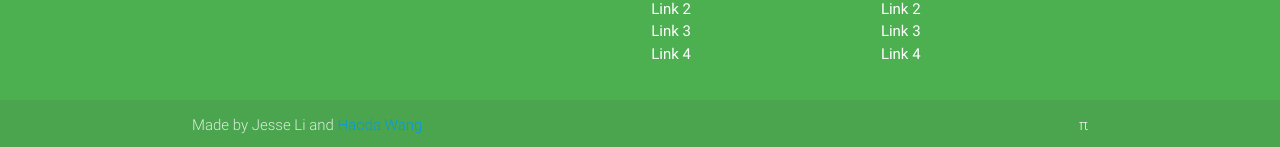
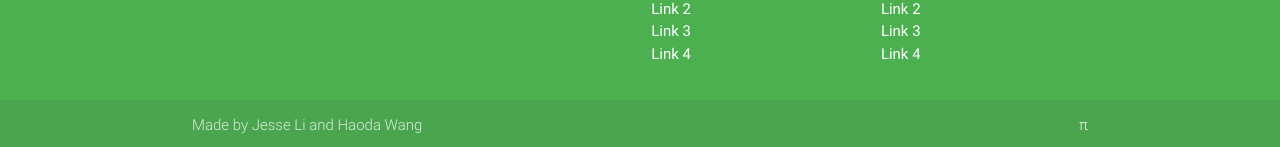
Before and after one commit to veggiedefender/bluehentreats, a Jekyll site: the page built from index.html, in a window 1280 px wide. Shown: the part 2205-2352 px from the top of the page. Built offline with Jekyll 4.4.1, drawn with Linux system fonts in a browser that asks for light colours; nearby versions of some CDN libraries; part of the change alters nothing that is shown.

```diff
--- a/_includes/footer.html
+++ b/_includes/footer.html
@@ -28,7 +28,7 @@
   </div>
   <div class="footer-copyright">
     <div class="container">
-      Made by Jesse Li and <a href=http://h313.github.io/">Haoda Wang</a>
+      Made by Jesse Li and Haoda Wang</a>
       <a class="grey-text text-lighten-4 right" href="https://github.com/veggiedefender/bluehentreats">π</a>
     </div>
   </div>
```
